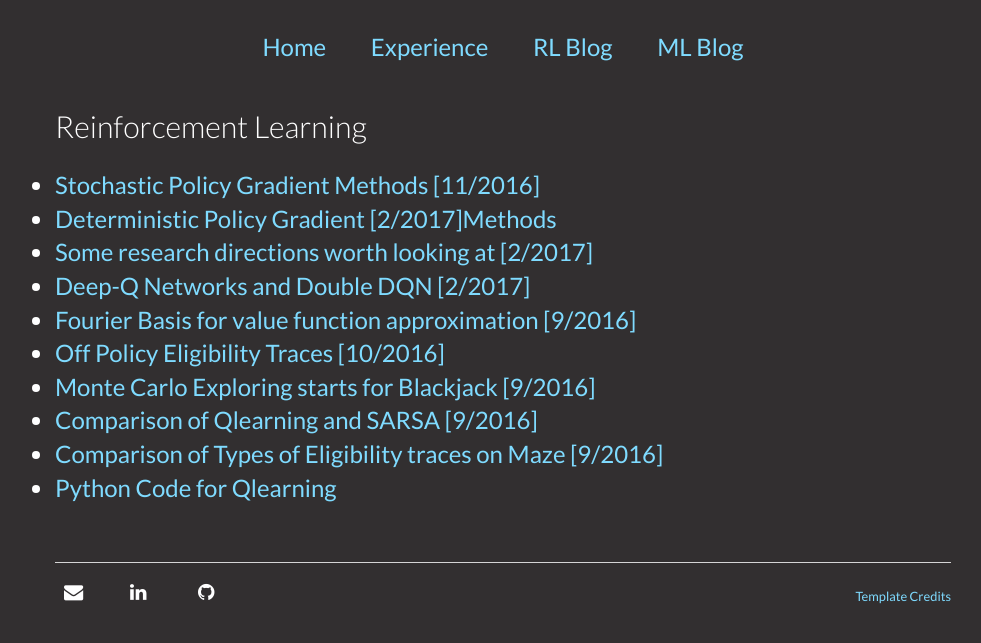
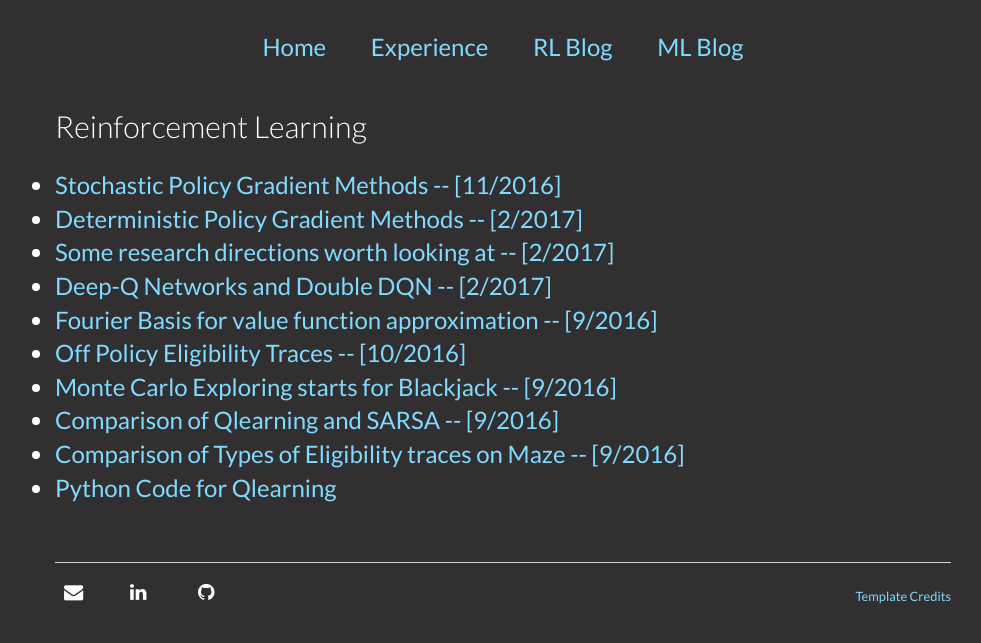
Before and after one commit to sritee/sritee.github.io, a Jekyll site: the page RLblog.html, which Jekyll copies as it is, in a window 1280 px wide. Shown: the top 643 px of the page, without its empty margins (137-1118 px from the left). Built offline with Jekyll 4.4.1, drawn with Linux system fonts in a browser that asks for light colours; nearby versions of some CDN libraries.

```diff
--- a/RLblog.html
+++ b/RLblog.html
@@ -34,15 +34,15 @@
 	<h4> Reinforcement Learning </h4>
 
        <ul style="list-style-type:disc">
-	       <li><a href="https://sridhartee.blogspot.com/2016/11/policy-gradient-methods.html">Stochastic Policy Gradient Methods [11/2016] </a> </li>
- 		<li><a href="https://sridhartee.blogspot.com/2017/02/deterministic-policy-gradient-methods.html">Deterministic Policy Gradient [2/2017]Methods</li>
- 		<li><a href="https://drive.google.com/file/d/0B8rOe2awj4OvLTBicjV0THR3MzQ/view">Some research directions worth looking at [2/2017] </li>
- 		<li><a href="https://sridhartee.blogspot.com/2017/02/deep-q-networks-and-double-dqn.html">Deep-Q Networks and Double DQN [2/2017] </li>
- 		<li><a href="https://sridhartee.blogspot.com/2016/09/fourier-basis-for-value-function.html">Fourier Basis for value function approximation [9/2016]</li>
- 		<li><a href="https://sridhartee.blogspot.com/2016/10/off-policy-eligibility-traces.html">Off Policy Eligibility Traces [10/2016] </li>
-		<li><a href="https://sridhartee.blogspot.com/2016/09/every-visit-exploring-starts-monte.html">Monte Carlo Exploring starts for Blackjack [9/2016]</li>
-		 <li><a href="https://sridhartee.blogspot.com/2016/09/qlearning-and-sarsa-cliff-task.html">Comparison of Qlearning and SARSA [9/2016] </li>
-		<li><a href="https://sridhartee.blogspot.com/2016/09/comparison-of-types-of-eligibility.html">Comparison of Types of Eligibility traces on Maze [9/2016] </li>
+	       <li><a href="https://sridhartee.blogspot.com/2016/11/policy-gradient-methods.html">Stochastic Policy Gradient Methods -- [11/2016] </a> </li>
+ 		<li><a href="https://sridhartee.blogspot.com/2017/02/deterministic-policy-gradient-methods.html">Deterministic Policy Gradient Methods -- [2/2017]</li>
+ 		<li><a href="https://drive.google.com/file/d/0B8rOe2awj4OvLTBicjV0THR3MzQ/view">Some research directions worth looking at -- [2/2017] </li>
+ 		<li><a href="https://sridhartee.blogspot.com/2017/02/deep-q-networks-and-double-dqn.html">Deep-Q Networks and Double DQN -- [2/2017] </li>
+ 		<li><a href="https://sridhartee.blogspot.com/2016/09/fourier-basis-for-value-function.html">Fourier Basis for value function approximation -- [9/2016]</li>
+ 		<li><a href="https://sridhartee.blogspot.com/2016/10/off-policy-eligibility-traces.html">Off Policy Eligibility Traces -- [10/2016] </li>
+		<li><a href="https://sridhartee.blogspot.com/2016/09/every-visit-exploring-starts-monte.html">Monte Carlo Exploring starts for Blackjack -- [9/2016]</li>
+		 <li><a href="https://sridhartee.blogspot.com/2016/09/qlearning-and-sarsa-cliff-task.html">Comparison of Qlearning and SARSA -- [9/2016] </li>
+		<li><a href="https://sridhartee.blogspot.com/2016/09/comparison-of-types-of-eligibility.html">Comparison of Types of Eligibility traces on Maze -- [9/2016] </li>
  		<li><a href="https://github.com/sritee/Q-Learning">Python Code for Qlearning</li> <br>
        </ul>
 
```
